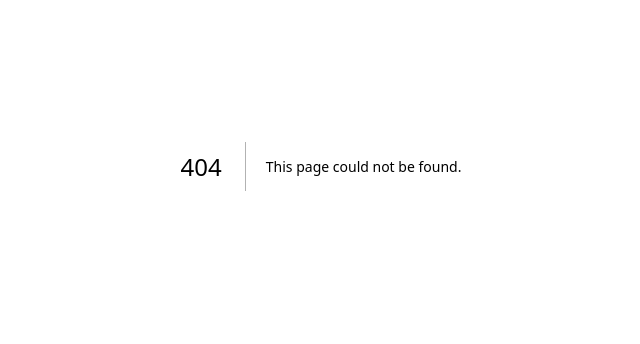
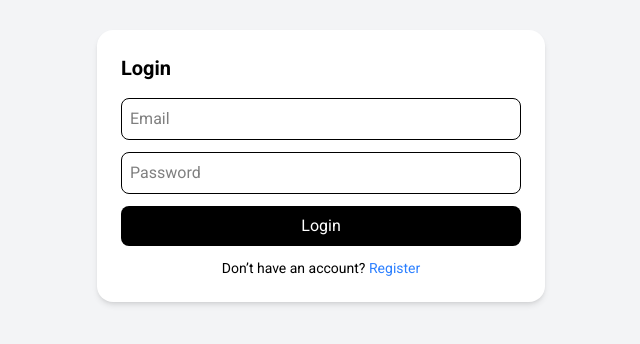
Before and after one commit to Yash0770/smart-expense-manager, a Next.js app: page /login in a window 1280 px wide. Before the commit this address had no page. Shown: the part 234-578 px from the top of the page, without its empty margins (319-959 px from the left). Built offline with nearby package versions, Linux system fonts and the light colour scheme.

Commit message:
implement authentication flow with login and registration components; add protected layout and navbar with logout functionality

```diff
--- /dev/null
+++ b/src/app/(auth)/login/page.tsx
@@ -0,0 +1,72 @@
+"use client";
+
+import { useState } from "react";
+import { api } from "@/src/lib/api";
+import { useRouter } from "next/navigation";
+import toast from "react-hot-toast";
+
+export default function Login() {
+  const router = useRouter();
+
+  const [form, setForm] = useState({
+    email: "",
+    password: "",
+  });
+
+  const handleSubmit = async (e: React.FormEvent) => {
+    e.preventDefault();
+
+    try {
+      const res = await api.post("/auth/login", form);
+
+      // store token
+      localStorage.setItem("token", res.data.token);
+
+      toast.success("Login successful 🚀");
+
+      router.push("/dashboard");
+    } catch {
+      toast.error("Invalid credentials ❌");
+    }
+  };
+
+  return (
+    <div className="min-h-screen flex items-center justify-center bg-gray-100 dark:bg-black">
+      <form
+        onSubmit={handleSubmit}
+        className="bg-white dark:bg-gray-900 p-6 rounded-2xl shadow-md w-full max-w-md"
+      >
+        <h2 className="text-xl font-semibold mb-4">Login</h2>
+
+        <input
+          placeholder="Email"
+          className="input mb-3"
+          value={form.email}
+          onChange={(e) => setForm({ ...form, email: e.target.value })}
+        />
+
+        <input
+          type="password"
+          placeholder="Password"
+          className="input mb-3"
+          value={form.password}
+          onChange={(e) => setForm({ ...form, password: e.target.value })}
+        />
+
+        <button className="w-full bg-black text-white py-2 rounded-lg">
+          Login
+        </button>
+
+        <p className="text-sm mt-3 text-center">
+          Don’t have an account?{" "}
+          <span
+            className="text-blue-500 cursor-pointer"
+            onClick={() => router.push("/register")}
+          >
+            Register
+          </span>
+        </p>
+      </form>
+    </div>
+  );
+}
--- /dev/null
+++ b/src/app/(auth)/register/page.tsx
@@ -0,0 +1,67 @@
+"use client";
+
+import { useState } from "react";
+import { api } from "@/src/lib/api";
+import { useRouter } from "next/navigation";
+import toast from "react-hot-toast";
+
+export default function Register() {
+  const router = useRouter();
+
+  const [form, setForm] = useState({
+    name: "",
+    email: "",
+    password: "",
+  });
+
+  const handleSubmit = async (e: React.FormEvent) => {
+    e.preventDefault();
+
+    try {
+      await api.post("/auth/register", form);
+
+      toast.success("Registered successfully 🎉");
+
+      router.push("/login");
+    } catch {
+      toast.error("Registration failed ❌");
+    }
+  };
+
+  return (
+    <div className="min-h-screen flex items-center justify-center bg-gray-100 dark:bg-black">
+      <form className="bg-white dark:bg-gray-900 p-6 rounded-2xl shadow-md w-full max-w-md">
+        <h2 className="text-xl font-semibold mb-4">Register</h2>
+
+        <input
+          placeholder="Name"
+          className="input mb-3"
+          value={form.name}
+          onChange={(e) => setForm({ ...form, name: e.target.value })}
+        />
+
+        <input
+          placeholder="Email"
+          className="input mb-3"
+          value={form.email}
+          onChange={(e) => setForm({ ...form, email: e.target.value })}
+        />
+
+        <input
+          type="password"
+          placeholder="Password"
+          className="input mb-3"
+          value={form.password}
+          onChange={(e) => setForm({ ...form, password: e.target.value })}
+        />
+
+        <button
+          onClick={handleSubmit}
+          className="w-full bg-black text-white py-2 rounded-lg"
+        >
+          Register
+        </button>
+      </form>
+    </div>
+  );
+}
--- /dev/null
+++ b/src/app/(protected)/layout.tsx
@@ -0,0 +1,28 @@
+"use client";
+
+import Navbar from "@/src/components/Navbar";
+import { useRouter } from "next/navigation";
+import { useEffect } from "react";
+
+export default function ProtectedLayout({
+  children,
+}: {
+  children: React.ReactNode;
+}) {
+  const router = useRouter();
+
+  useEffect(() => {
+    const token = localStorage.getItem("token");
+
+    if (!token) {
+      router.push("/login");
+    }
+  }, []);
+
+  return (
+    <div className="min-h-screen">
+      <Navbar />
+      <div className="p-4 md:p-8">{children}</div>
+    </div>
+  );
+}
--- a/src/app/page.tsx
+++ b/src/app/page.tsx
@@ -1,8 +1,24 @@
+"use client";
+
+import { useEffect } from "react";
+import { useRouter } from "next/navigation";
 
 export default function Home() {
+  const router = useRouter();
+
+  useEffect(() => {
+    const token = localStorage.getItem("token");
+
+    if (token) {
+      router.replace("/dashboard");
+    } else {
+      router.replace("/login");
+    }
+  }, []);
+
   return (
-    <>
-      <h2>Working test</h2>
-    </>
+    <div className="h-screen flex items-center justify-center">
+      <p>Loading...</p>
+    </div>
   );
 }
--- /dev/null
+++ b/src/components/Navbar.tsx
@@ -0,0 +1,41 @@
+"use client";
+
+import { useRouter } from "next/navigation";
+import ThemeToggle from "./ThemeToggle";
+import toast from "react-hot-toast";
+
+export default function Navbar() {
+  const router = useRouter();
+
+  const handleLogout = () => {
+    localStorage.removeItem("token");
+    toast.success("Logged out 👋");
+    router.push("/login");
+  };
+
+  return (
+    <div className="flex justify-between items-center px-4 md:px-8 py-3 border-b dark:border-gray-700">
+      {/* Left */}
+      <h1
+        className="font-bold text-lg cursor-pointer"
+        onClick={() => router.push("/dashboard")}
+      >
+        💰 Expense Manager
+      </h1>
+
+      {/* Right */}
+      <div className="flex items-center gap-4">
+        <ThemeToggle />
+
+        {/* Avatar */}
+        <div className="w-8 h-8 rounded-full bg-gray-400 flex items-center justify-center text-white">
+          U
+        </div>
+
+        <button onClick={handleLogout} className="text-sm text-red-500">
+          Logout
+        </button>
+      </div>
+    </div>
+  );
+}
```
Also changed, not shown: src/app/(protected)/dashboard/page.tsx (renamed from src/app/dashboard/page.tsx).
